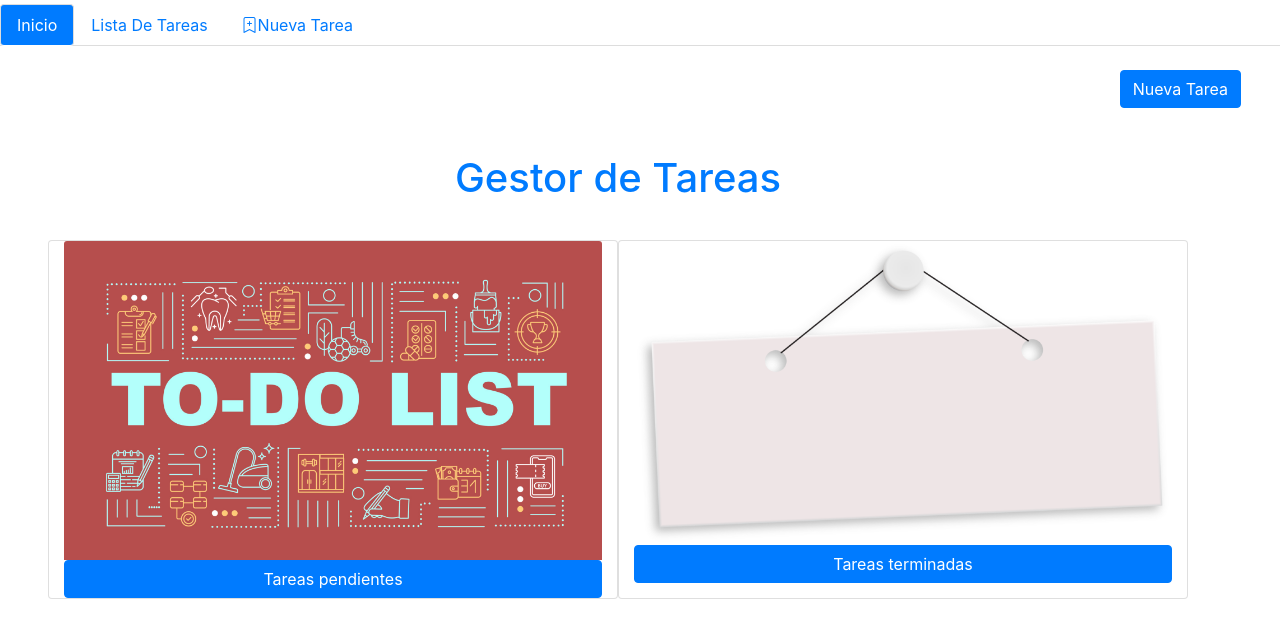
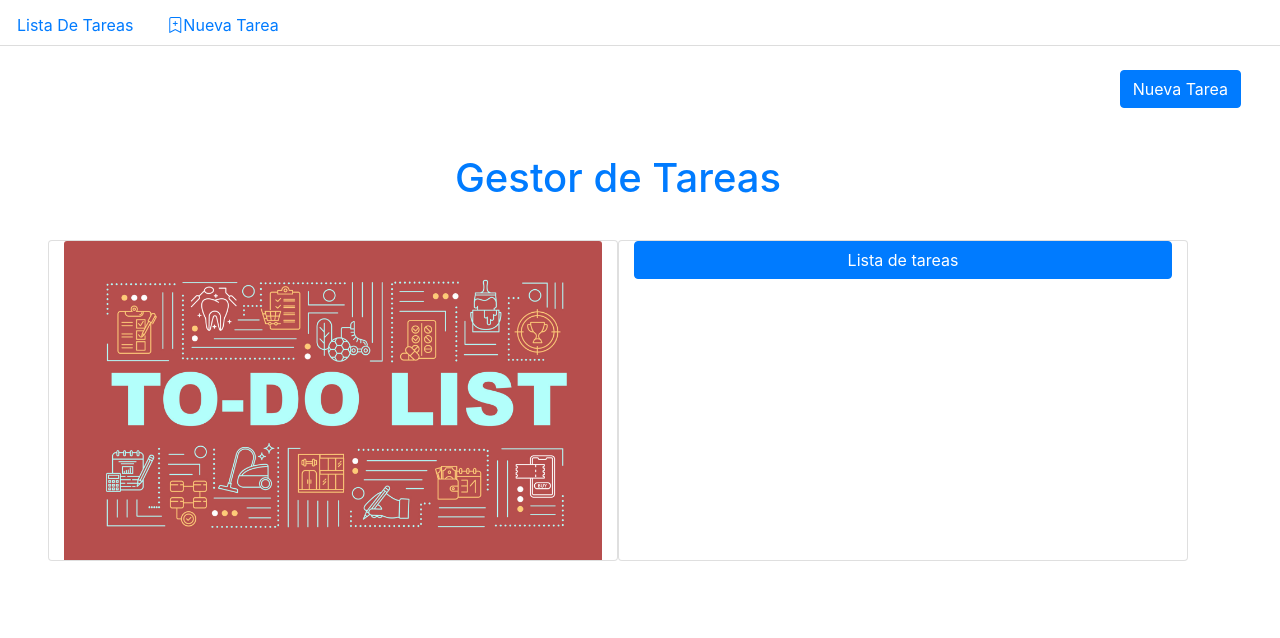
Before and after one commit to annath29/gestor-app, an Angular app in the folder front/gestor-app/: page /home in a window 1280 px wide. Shown: the top 638 px of the page. Built offline with nearby package versions, Linux system fonts and the light colour scheme.

Commit message:
faltan las confirmaciones

```diff
--- a/front/gestor-app/src/app/app-routing.module.ts
+++ b/front/gestor-app/src/app/app-routing.module.ts
@@ -14,7 +14,7 @@ const routes:Routes=[
     },
     {
         path:'**',
-        redirectTo:'home'
+        redirectTo:'task'
     }
 ]
 
--- a/front/gestor-app/src/app/components/shared/home/home.component.html
+++ b/front/gestor-app/src/app/components/shared/home/home.component.html
@@ -14,13 +14,11 @@
         </div>
     </div>
     <div class="row mt-3 justify-content-center">
-        <div class="mt-3 card col-6">
+        <div class="mt-3 card col-6 d-flex align-middle">
             <img src="../../../../assets/bannerjpg.jpg" class="card-img-top" alt="to do list">
-            <button  type="button" class="btn btn-primary">Tareas pendientes</button>
         </div>
-        <div class="mt-3 card col-6">
-            <img src="../../../../assets/banner.webp" class="card-img-top" alt="Done">
-            <button  type="button" class="btn btn-primary">Tareas terminadas</button>
+        <div class="mt-3 card col-6 d-flex align-center ">
+            <button  type="button" class=" btn btn-primary">Lista de tareas</button>
         </div>
     </div>
 
--- a/front/gestor-app/src/app/components/shared/menu/menu.component.html
+++ b/front/gestor-app/src/app/components/shared/menu/menu.component.html
@@ -1,7 +1,7 @@
 <ul class="nav nav-tabs nav-pills my-1">
-    <li class="nav-item">
+    <!-- <li class="nav-item">
       <a class="nav-link" routerLink='home' routerLinkActive='active' [routerLinkActiveOptions]="{exact:true}">Inicio</a>
-    </li>
+    </li> -->
     <li class="nav-item">
       <a class="nav-link" routerLink='task/list' routerLinkActive='active'>Lista De Tareas</a>
     </li>
--- a/front/gestor-app/src/app/components/task/form/form.component.html
+++ b/front/gestor-app/src/app/components/task/form/form.component.html
@@ -10,7 +10,12 @@
             <input type="text" name="descripcion" placeholder="Ingrese la descripción"  [(ngModel)]="descripcion" class="form-control" maxlength="90">
         </div>
         <div class="row justify-content-center mb-5">
-            <button type="submit" class="btn btn-primary btn-lg" (click)="submitForm()">Guardar</button>
+            <div class="col-6 d-flex justify-content-center">
+                <button type="submit" class="w-75 btn btn-primary btn-lg" (click)="submitForm()">Guardar</button>
+            </div>
+            <div class="col-6 d-flex justify-content-center">
+                <button type="button" class="w-75 btn btn-primary btn-lg" (click)="close()">Cancelar</button>
+            </div>
         </div>
     </div>
 </form>
--- a/front/gestor-app/src/app/components/task/list/list-task.component.ts
+++ b/front/gestor-app/src/app/components/task/list/list-task.component.ts
@@ -1,4 +1,4 @@
-import { AfterViewInit, Component, EventEmitter, OnInit, Output } from '@angular/core';
+import { AfterViewInit, Component, EventEmitter, Input, OnInit, Output } from '@angular/core';
 import { TaskService } from '../task.service';
 import { Task } from '../task.model';
 import { ActivatedRoute, Router } from '@angular/router';
@@ -13,6 +13,7 @@ declare var bootstrap: any;
 export class ListTaskComponent implements OnInit,AfterViewInit{
   //@Output() id:EventEmitter<any> = new EventEmitter();
   public tasks: Task[] = [];
+  @Input() state!:string;
   public mostrar: boolean = false;
   term:any;
   constructor(
@@ -65,6 +66,5 @@ export class ListTaskComponent implements OnInit,AfterViewInit{
     this.service.findByState(term).subscribe((datos)=>{
       this.tasks=datos;
     });
-
   }
 }
```
Also changed, not shown: 1 other file (tests, documents, lock files or other folders).
